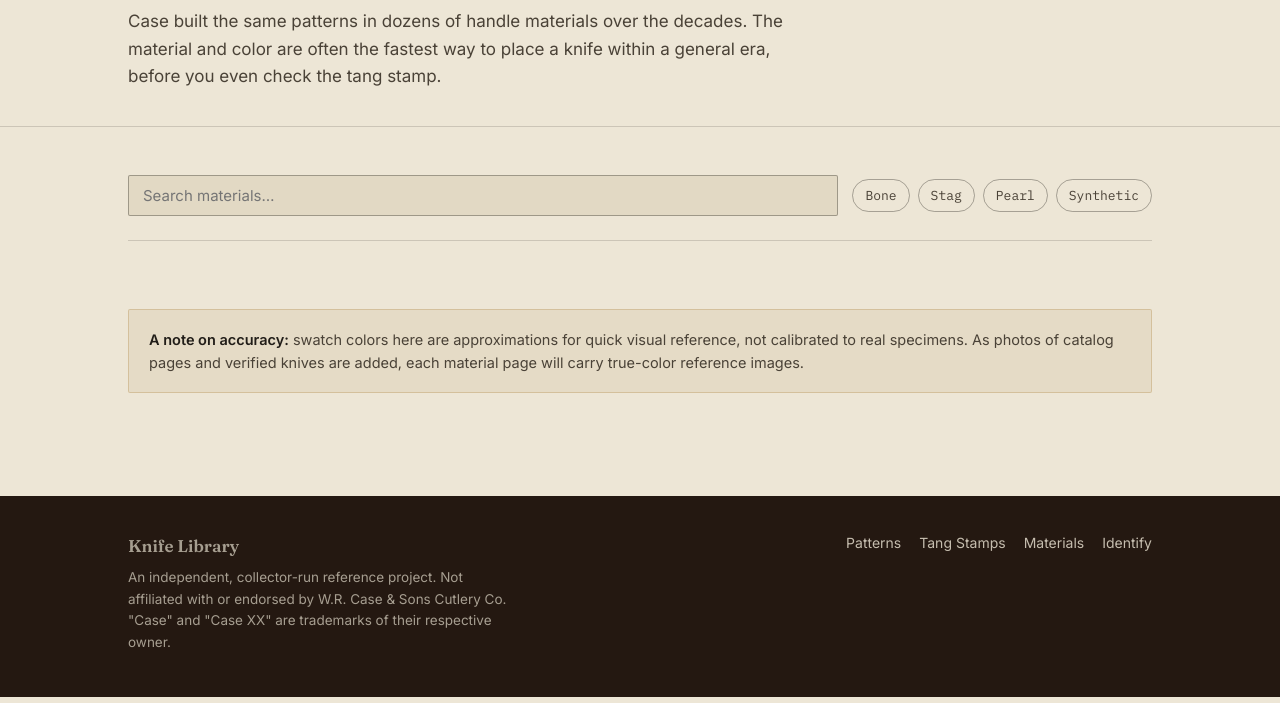
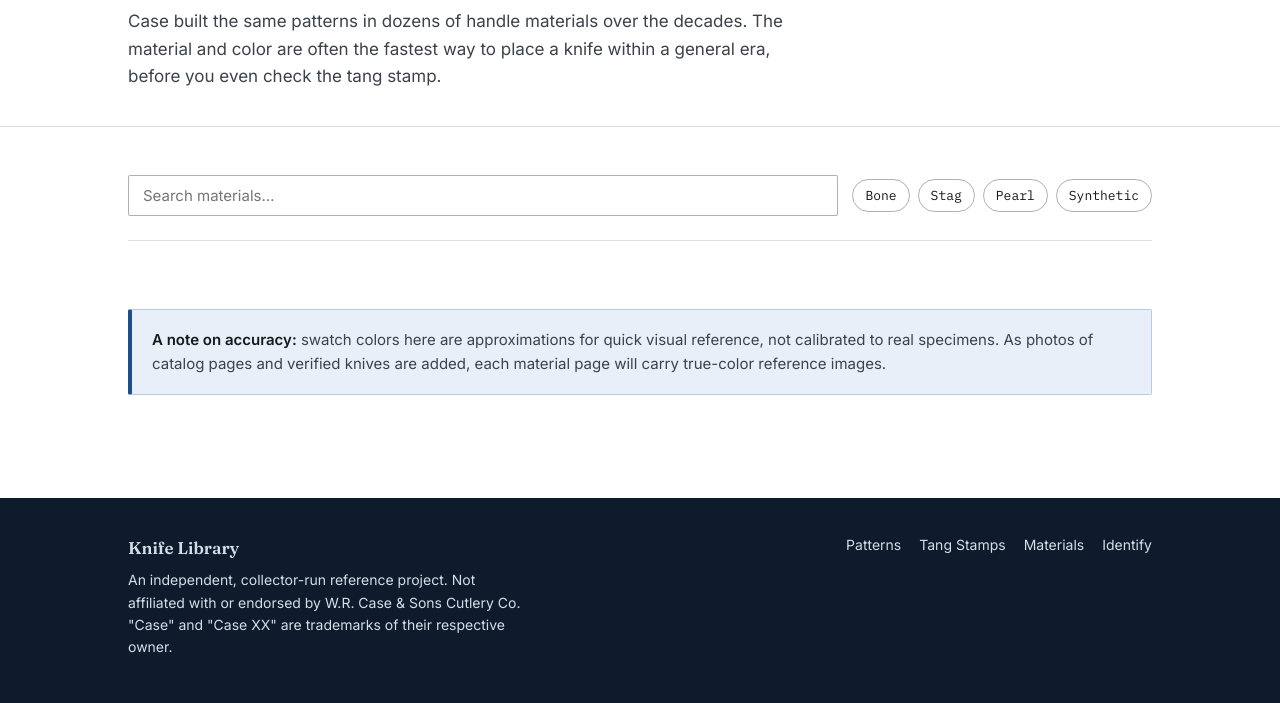
Before and after one commit to goodmansales/knife-library, a plain HTML site: page materials.html in a window 1280 px wide. Shown: the part 247-950 px from the top of the page. Drawn offline with Linux system fonts and the light colour scheme; a script that the page names is missing.

Commit message:
Add files via upload

```diff
--- a/styles.css
+++ b/styles.css
@@ -1,23 +1,28 @@
 /* ============================================================
    Knife Library — global stylesheet
-   A card-catalog / archive aesthetic for Case XX collectors.
+   High-contrast reference theme: white pages, near-black text, navy accents.
    ============================================================ */
 
 :root {
-  --paper: #EDE6D6;
-  --paper-dim: #E2D9C4;
-  --ink: #211D18;
-  --ink-soft: #4A4237;
-  --oxblood: #6B1F26;
-  --oxblood-dark: #551419;
-  --brass: #A8813C;
-  --brass-light: #C9A46A;
-  --walnut: #35241A;
-  --walnut-dark: #241811;
-  --olive: #5C6047;
-  --line: rgba(33, 29, 24, 0.16);
-  --line-strong: rgba(33, 29, 24, 0.35);
-  --shadow-card: 0 1px 0 rgba(33,29,24,0.06), 0 8px 24px -18px rgba(33,29,24,0.4);
+  --paper: #FFFFFF;
+  --paper-dim: #F4F6F9;
+  --ink: #16191D;
+  --ink-soft: #3B424C;
+  --oxblood: #1C4F8C;
+  --oxblood-dark: #153C6C;
+  --brass: #C08A2E;
+  --brass-light: #F3C76E;
+  --walnut: #13263D;
+  --walnut-dark: #0D1B2C;
+  --olive: #3E5C46;
+  --tint: #E8EFF8;
+  --tint-border: #B9CBE3;
+  --on-dark: #FFFFFF;
+  --on-dark-soft: #D5DDE8;
+  --line: rgba(22, 25, 29, 0.14);
+  --line-strong: rgba(22, 25, 29, 0.34);
+  --shadow-card: 0 1px 0 rgba(22,25,29,0.05), 0 8px 24px -18px rgba(22,25,29,0.35);
+  --shadow-hover: 0 1px 0 rgba(22,25,29,0.06), 0 16px 30px -18px rgba(22,25,29,0.45);
 
   --font-display: 'Fraunces', Georgia, serif;
   --font-body: 'Inter', -apple-system, BlinkMacSystemFont, 'Segoe UI', sans-serif;
@@ -26,38 +31,48 @@
 
 @media (prefers-color-scheme: dark) {
   :root:not([data-theme="light"]) {
-    --paper: #1B1712;
-    --paper-dim: #221C15;
-    --ink: #EFE7D8;
-    --ink-soft: #C8BCA6;
-    --oxblood: #C24C4F;
-    --oxblood-dark: #9C3A3D;
-    --brass: #D2A85E;
-    --brass-light: #E4C787;
-    --walnut: #120C08;
-    --walnut-dark: #0A0705;
-    --olive: #8B9270;
-    --line: rgba(239, 231, 216, 0.14);
-    --line-strong: rgba(239, 231, 216, 0.3);
+    --paper: #121417;
+    --paper-dim: #1C2026;
+    --ink: #F2F4F7;
+    --ink-soft: #C9D0D9;
+    --oxblood: #8DB8F5;
+    --oxblood-dark: #6E9FE6;
+    --brass: #E3B65C;
+    --brass-light: #F3C76E;
+    --walnut: #0A1522;
+    --walnut-dark: #060E18;
+    --olive: #9DBBA3;
+    --tint: #1D2A3B;
+    --tint-border: #34506F;
+    --on-dark: #FFFFFF;
+    --on-dark-soft: #C9D3DF;
+    --line: rgba(242, 244, 247, 0.14);
+    --line-strong: rgba(242, 244, 247, 0.32);
     --shadow-card: 0 1px 0 rgba(0,0,0,0.4), 0 8px 24px -18px rgba(0,0,0,0.7);
+    --shadow-hover: 0 1px 0 rgba(0,0,0,0.5), 0 16px 30px -18px rgba(0,0,0,0.8);
   }
 }
 
 :root[data-theme="dark"] {
-  --paper: #1B1712;
-  --paper-dim: #221C15;
-  --ink: #EFE7D8;
-  --ink-soft: #C8BCA6;
-  --oxblood: #C24C4F;
-  --oxblood-dark: #9C3A3D;
-  --brass: #D2A85E;
-  --brass-light: #E4C787;
-  --walnut: #120C08;
-  --walnut-dark: #0A0705;
-  --olive: #8B9270;
-  --line: rgba(239, 231, 216, 0.14);
-  --line-strong: rgba(239, 231, 216, 0.3);
+  --paper: #121417;
+  --paper-dim: #1C2026;
+  --ink: #F2F4F7;
+  --ink-soft: #C9D0D9;
+  --oxblood: #8DB8F5;
+  --oxblood-dark: #6E9FE6;
+  --brass: #E3B65C;
+  --brass-light: #F3C76E;
+  --walnut: #0A1522;
+  --walnut-dark: #060E18;
+  --olive: #9DBBA3;
+  --tint: #1D2A3B;
+  --tint-border: #34506F;
+  --on-dark: #FFFFFF;
+  --on-dark-soft: #C9D3DF;
+  --line: rgba(242, 244, 247, 0.14);
+  --line-strong: rgba(242, 244, 247, 0.32);
   --shadow-card: 0 1px 0 rgba(0,0,0,0.4), 0 8px 24px -18px rgba(0,0,0,0.7);
+  --shadow-hover: 0 1px 0 rgba(0,0,0,0.5), 0 16px 30px -18px rgba(0,0,0,0.8);
 }
 
 * { box-sizing: border-box; }
@@ -88,7 +103,7 @@ button { font-family: inherit; }
 
 .site-header {
   background: var(--walnut);
-  color: var(--paper);
+  color: var(--on-dark);
   border-bottom: 3px solid var(--brass);
 }
 
@@ -107,7 +122,7 @@ button { font-family: inherit; }
   align-items: baseline;
   gap: 10px;
   text-decoration: none;
-  color: var(--paper);
+  color: var(--on-dark);
 }
 
 .brand-mark {
@@ -135,22 +150,21 @@ button { font-family: inherit; }
 
 .main-nav a {
   text-decoration: none;
-  color: var(--paper);
+  color: var(--on-dark-soft);
   font-size: 15px;
   padding: 8px 12px;
   border-radius: 3px;
-  opacity: 0.82;
   transition: opacity 0.15s ease, background 0.15s ease;
 }
 
 .main-nav a:hover,
 .main-nav a:focus-visible {
-  opacity: 1;
-  background: rgba(201, 164, 106, 0.16);
+  color: var(--on-dark);
+  background: rgba(255, 255, 255, 0.12);
 }
 
 .main-nav a[aria-current="page"] {
-  opacity: 1;
+  background: rgba(255, 255, 255, 0.10);
   color: var(--brass-light);
   font-weight: 600;
 }
@@ -234,12 +248,12 @@ button { font-family: inherit; }
 .drawer:hover,
 .drawer:focus-visible {
   transform: translateY(-3px);
-  box-shadow: 0 1px 0 rgba(33,29,24,0.08), 0 16px 30px -18px rgba(33,29,24,0.5);
+  box-shadow: var(--shadow-hover);
 }
 
 .drawer-label {
   font-family: var(--font-mono);
-  font-size: 12px;
+  font-size: 13px;
   color: var(--oxblood);
   margin: 0 0 12px;
 }
@@ -337,12 +351,12 @@ button { font-family: inherit; }
   padding: 10px 14px;
   border: 1px solid var(--line-strong);
   border-radius: 2px;
-  background: var(--paper-dim);
+  background: var(--paper);
   color: var(--ink);
 }
 
 .search-input:focus-visible {
-  outline: 2px solid var(--brass);
+  outline: 2px solid var(--oxblood);
   outline-offset: 1px;
 }
 
@@ -359,12 +373,12 @@ button { font-family: inherit; }
   border: 1px solid var(--line-strong);
   border-radius: 20px;
   background: transparent;
-  color: var(--ink-soft);
+  color: var(--ink);
   cursor: pointer;
   transition: background 0.15s ease, color 0.15s ease, border-color 0.15s ease;
 }
 
-.chip:hover { border-color: var(--brass); color: var(--ink); }
+.chip:hover { border-color: var(--oxblood); color: var(--ink); }
 
 .chip.active {
   background: var(--walnut);
@@ -399,7 +413,7 @@ button { font-family: inherit; }
 
 a.pattern-card:hover,
 a.pattern-card:focus-visible {
-  border-color: var(--brass);
+  border-color: var(--oxblood);
   transform: translateY(-2px);
   box-shadow: var(--shadow-card);
 }
@@ -413,10 +427,10 @@ a.pattern-card:focus-visible {
 
 .badge {
   font-family: var(--font-mono);
-  font-size: 12px;
-  color: var(--brass);
-  background: rgba(168, 129, 60, 0.12);
-  border: 1px solid rgba(168, 129, 60, 0.35);
+  font-size: 13px;
+  color: var(--oxblood);
+  background: var(--tint);
+  border: 1px solid var(--tint-border);
   display: inline-block;
   padding: 2px 8px;
   border-radius: 2px;
@@ -430,13 +444,13 @@ a.pattern-card:focus-visible {
 }
 
 .pattern-card p {
-  font-size: 14.5px;
+  font-size: 15px;
   color: var(--ink-soft);
   margin: 0 0 10px;
 }
 
 .pattern-card .card-link {
-  font-size: 13.5px;
+  font-size: 14px;
   font-weight: 600;
   color: var(--oxblood);
 }
@@ -457,7 +471,7 @@ a.pattern-card:focus-visible {
   margin-bottom: 20px;
 }
 
-.back-link:hover { color: var(--oxblood); }
+.back-link:hover { color: var(--oxblood); text-decoration: underline; }
 
 .detail-head h1 {
   font-family: var(--font-display);
@@ -478,7 +492,8 @@ a.pattern-card:focus-visible {
 }
 
 .detail-body {
-  padding: 40px 0 64px;
+  padding-top: 40px;
+  padding-bottom: 64px;
   display: grid;
   grid-template-columns: 2fr 1fr;
   gap: 40px;
@@ -590,11 +605,12 @@ a.pattern-card:focus-visible {
 
 .stamp-note {
   margin-top: 40px;
-  background: rgba(168, 129, 60, 0.1);
-  border: 1px solid rgba(168, 129, 60, 0.3);
+  background: var(--tint);
+  border: 1px solid var(--tint-border);
+  border-left: 4px solid var(--oxblood);
   border-radius: 2px;
   padding: 18px 20px;
-  font-size: 14.5px;
+  font-size: 15px;
   color: var(--ink-soft);
 }
 
@@ -631,7 +647,7 @@ a.pattern-card:focus-visible {
 }
 
 .dot-count {
-  color: var(--brass);
+  color: var(--oxblood);
   letter-spacing: 1px;
   flex: 1;
   overflow: hidden;
@@ -640,7 +656,7 @@ a.pattern-card:focus-visible {
 
 .yk-count {
   color: var(--ink-soft);
-  font-size: 11.5px;
+  font-size: 13px;
 }
 
 /* ---------- Materials swatches ---------- */
@@ -664,7 +680,7 @@ a.pattern-card:focus-visible {
 
 a.material-card:hover,
 a.material-card:focus-visible {
-  border-color: var(--brass);
+  border-color: var(--oxblood);
   transform: translateY(-2px);
   box-shadow: var(--shadow-card);
 }
@@ -691,7 +707,7 @@ a.material-card:focus-visible {
 
 .material-era {
   font-family: var(--font-mono);
-  font-size: 11.5px;
+  font-size: 13px;
   color: var(--ink-soft);
   margin-top: 10px;
 }
@@ -715,7 +731,7 @@ a.material-card:focus-visible {
   margin-bottom: 36px;
 }
 
-.identify-field { margin-bottom: 22px; }
+.identify-field { margin: 0 0 22px; padding: 0; border: 0; min-width: 0; }
 .identify-field:last-child { margin-bottom: 0; }
 
 .identify-field legend {
@@ -743,12 +759,13 @@ a.material-card:focus-visible {
   transition: background 0.15s ease, color 0.15s ease, border-color 0.15s ease;
 }
 
-.option-btn:hover { border-color: var(--brass); }
+.option-btn:hover { border-color: var(--oxblood); }
 
 .option-btn.active {
   background: var(--oxblood);
   border-color: var(--oxblood);
   color: var(--paper);
+  font-weight: 600;
 }
 
 .reset-link {
@@ -780,7 +797,7 @@ a.material-card:focus-visible {
 
 .site-footer {
   background: var(--walnut-dark);
-  color: var(--paper);
+  color: var(--on-dark);
   margin-top: 40px;
 }
 
@@ -800,8 +817,8 @@ a.material-card:focus-visible {
 }
 
 .site-footer p {
-  font-size: 13.5px;
-  color: rgba(237, 230, 214, 0.65);
+  font-size: 14px;
+  color: var(--on-dark-soft);
   max-width: 46ch;
   margin: 0;
 }
@@ -814,7 +831,7 @@ a.material-card:focus-visible {
 }
 
 .site-footer nav a {
-  color: rgba(237, 230, 214, 0.8);
+  color: var(--on-dark-soft);
   text-decoration: none;
   font-size: 14px;
 }
@@ -825,7 +842,7 @@ a.material-card:focus-visible {
 
 a:focus-visible,
 button:focus-visible {
-  outline: 2px solid var(--brass);
+  outline: 3px solid var(--brass);
   outline-offset: 2px;
 }
 
```
